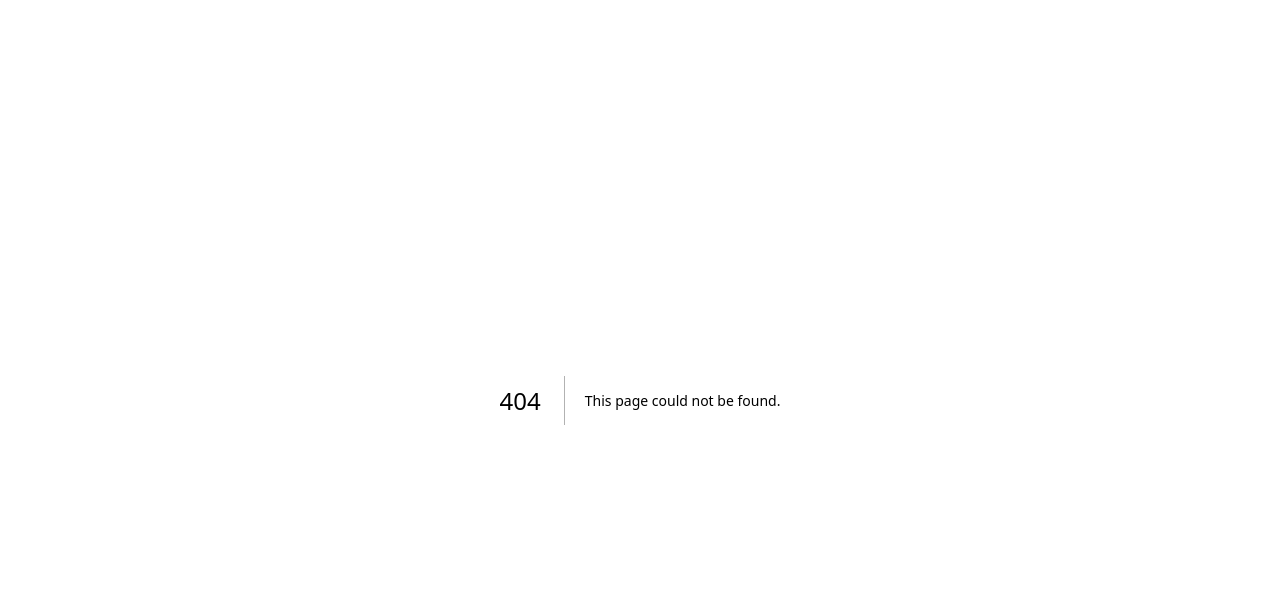
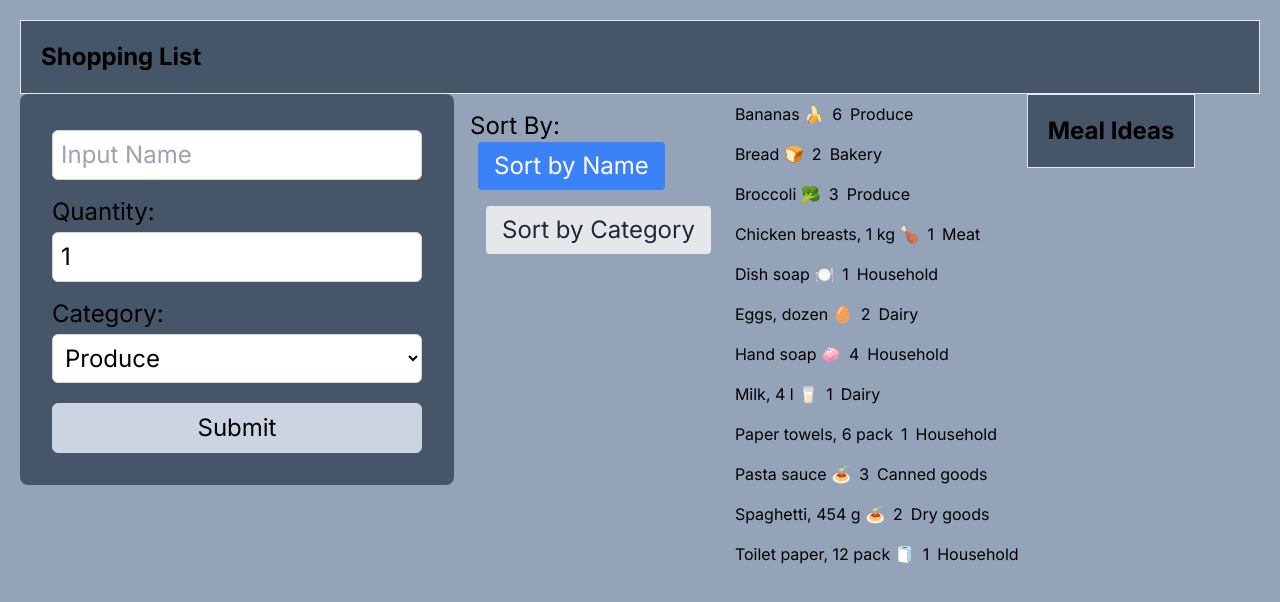
Before and after one commit to jericko24/crg306-assignments, a Next.js app: page /week-7 in a window 1280 px wide. Before the commit this address had no page. Shown: the top 602 px of the page. Built offline with nearby package versions, Linux system fonts and the light colour scheme.

Commit message:
Added week 7, will still need to fix meal ideas component

```diff
--- a/app/page.js
+++ b/app/page.js
@@ -19,6 +19,9 @@ export default function Home() {
       <div>
         <Link href="http://localhost:3000/week-6" target="blank">Week 6</Link>
       </div>
+      <div>
+        <Link href="http://localhost:3000/week-7" target="blank">Week 7</Link>
+      </div>
     </main>
   );
 }
--- /dev/null
+++ b/app/week-7/item-list.js
@@ -0,0 +1,44 @@
+"use client";
+
+import { Item } from "./item.js";
+import { useState } from "react";
+
+export function ItemList({ items, onItemSelect }) {
+    const [sortBy, setSortBy] = useState('name');
+
+    const itemsArray = [...items].sort((a, b) => {
+        if (sortBy === 'name') {
+            return a.name.localeCompare(b.name);
+        } else if (sortBy === 'category'){
+            return a.category.localeCompare(b.category);
+        }
+        return 0;
+    });
+
+    return (
+    <>
+        <div className="p-4 space-x-4">
+            Sort By:
+            <div className="mb-4 space-x-2 px-2">
+                <button
+                onClick={() => setSortBy('name')}
+                className={`px-4 py-2 rounded ${sortBy==='name' ? 'bg-blue-500 text-white' : 'bg-gray-200 text-gray-800'}`}
+                >Sort by Name</button>
+            </div>
+            <div className="mb-4 space-x-2">
+                <button
+                onClick={() => setSortBy('category')}
+                className={`px-4 py-2 rounded ${sortBy==='category' ? 'bg-blue-500 text-white' : 'bg-gray-200 text-gray-800'}`}
+                >Sort by Category</button>
+            </div>
+        </div>
+        <div>
+            <ul>
+            {itemsArray.map((item) => (
+                item && <Item key={item.id} {...item} onSelect={()=>onItemSelect(item)} />
+            ))}
+            </ul>
+        </div>
+    </>
+    );
+}
--- /dev/null
+++ b/app/week-7/item.js
@@ -0,0 +1,11 @@
+"use client";
+
+export function Item ({name, quantity, category, onSelect}) {
+    return (
+        <li class= "text-base px-2 py-2 flex space-x-2 cursor-pointer" onClick={onSelect}>
+            <span>{name.charAt(0).toUpperCase() + name.slice(1).toLowerCase()}</span>
+            <span>{quantity}</span>
+            <span>{category.charAt(0).toUpperCase() + category.slice(1).toLowerCase()}</span>
+        </li>
+    );
+}
--- /dev/null
+++ b/app/week-7/items.json
@@ -0,0 +1,74 @@
+[
+    {
+      "id": "1h2GJKH12gkHG31h1H",
+      "name": "milk, 4 L 🥛",
+      "quantity": 1,
+      "category": "dairy"
+    },
+    {
+      "id": "2KJH3k2j3H1k2J3K1H",
+      "name": "bread 🍞",
+      "quantity": 2,
+      "category": "bakery"
+    },
+    {
+      "id": "3h2KJH3k2j3H1k2J3",
+      "name": "eggs, dozen 🥚",
+      "quantity": 2,
+      "category": "dairy"
+    },
+    {
+      "id": "4k2J3K1H2GJKH12gk",
+      "name": "bananas 🍌",
+      "quantity": 6,
+      "category": "produce"
+    },
+    {
+      "id": "5H1h1H2KJH3k2j3H",
+      "name": "broccoli 🥦",
+      "quantity": 3,
+      "category": "produce"
+    },
+    {
+      "id": "6H1k2J3K1H2GJKH1",
+      "name": "chicken breasts, 1 kg 🍗",
+      "quantity": 1,
+      "category": "meat"
+    },
+    {
+      "id": "7gkHG31h1H2KJH3k",
+      "name": "pasta sauce 🍝",
+      "quantity": 3,
+      "category": "canned goods"
+    },
+    {
+      "id": "8j3H1k2J3K1H2GJK",
+      "name": "spaghetti, 454 g 🍝",
+      "quantity": 2,
+      "category": "dry goods"
+    },
+    {
+      "id": "9H12gkHG31h1H2KJ",
+      "name": "toilet paper, 12 pack 🧻",
+      "quantity": 1,
+      "category": "household"
+    },
+    {
+      "id": "10H3k2j3H1k2J3K1",
+      "name": "paper towels, 6 pack",
+      "quantity": 1,
+      "category": "household"
+    },
+    {
+      "id": "11k2J3K1H2GJKH12",
+      "name": "dish soap 🍽️",
+      "quantity": 1,
+      "category": "household"
+    },
+    {
+      "id": "12GJKH12gkHG31h1",
+      "name": "hand soap 🧼",
+      "quantity": 4,
+      "category": "household"
+    }
+]
--- /dev/null
+++ b/app/week-7/meal-ideas.js
@@ -0,0 +1,46 @@
+"use client";
+
+import { useState, useEffect } from 'react';
+
+async function fetchMeals(ingredient) {
+    try {
+        const response = await fetch(`https://www.themealdb.com/api/json/v1/1/filter.php?i=${ingredient}`);
+        const data = await response.json();
+        return data.meals;
+    } catch (error) {
+        console.error(error);
+    }
+}
+
+export function MealIdeas({ ingredient}) {
+    const [meals, setMeals] = useState([]);
+
+    function loadMealIdeas() {
+
+        fetchMeals(ingredient).then((meals) => {
+            setMeals(meals || []);
+        });
+    }
+
+    useEffect(() => {
+        if (ingredient){
+            loadMealIdeas();
+        }
+    }, [ingredient]);
+
+    return (
+    <div>
+        <header className='font-bold border px-5 py-5 bg-slate-600'>
+            <h1>Meal Ideas</h1>
+        </header>
+        <ul className='flex flex-wrap justify-center'>
+            {meals.map((meal) => (
+                <li key={meal.idMeal} className='p-5'>
+                    <img src={meal.strMealThumb} alt={meal.strMeal} />
+                    <h2>{meal.strMeal}</h2>
+                </li>
+            ))}
+        </ul>
+    </div>
+    );
+}
--- /dev/null
+++ b/app/week-7/new-item.js
@@ -0,0 +1,89 @@
+"use client";
+import { useState } from "react";
+
+
+export function NewItem({ onAddItem }) {
+    const [name, setName] = useState("");
+    const [quantity, setQuantity] = useState(1);
+    const [category, setCategory] = useState("Produce");
+
+
+    const randomIdGenerator = () => {
+        const char = 'abcedefghijABCDEFGHI0123456789';
+        let randomId = '';
+        for (let i = 0;i < 18; i++) {
+            randomId += char.charAt(Math.floor(Math.random() * char.length));
+        }
+        return randomId;
+    };
+
+    const handleSubmit = (event) => {
+        event.preventDefault();
+
+        if(name === "") {
+            alert("Name cannot be empty.");
+            return;
+        }
+
+        const newItem = { id:randomIdGenerator(), name, quantity, category };
+        onAddItem(newItem);
+        console.log(newItem);
+
+        alert(`Name: ${name}, Quantity: ${quantity}, Category: ${category} has been added to the list.`);
+
+        setName("");
+        setQuantity(1);
+        setCategory("Produce");
+    }
+
+    return (
+        <main class="items-center justify-center min-h-screen">
+            <div>
+                <div class="flex flex-col items-center bg-slate-600 p-8 rounded-lg w-full max-w-md">
+                    <form class="flex flex-col space-y-4" onSubmit={handleSubmit}>
+                        <div>
+                            <label>
+                                <input required type="text" value={name} onChange={(event) => setName(event.target.value)}
+                                className="input-field bg-white text-black border border-gray-300 rounded-md p-2 mt-1 w-full"
+                                placeholder="Input Name"/>
+                            </label>
+                        </div>
+                        <div>
+                            <label>
+                                Quantity:
+                                <input required type="number" min={1} max={99} value={quantity} onChange={(event) => setQuantity(event.target.value)}
+                                className="number-field bg-white text-black border border-gray-300 rounded-md p-2 mt-1 w-full"
+                                />
+                            </label>
+                        </div>
+                        <div>
+                            <label>
+                                Category:
+                                <select required value={category} onChange={(event) => setCategory(event.target.value)}
+                                className="number-field bg-white text-black border border-gray-300 rounded-md p-2 mt-1 w-full">
+                                    <option value="Produce">Produce</option>
+                                    <option value="Dairy">Dairy</option>
+                                    <option value="Bakery">Bakery</option>
+                                    <option value="Meat">Meat</option>
+                                    <option value="Frozen Foods">Frozen Foods</option>
+                                    <option value="Canned goods">Canned goods</option>
+                                    <option value="Dry goods">Dry goods</option>
+                                    <option value="Beverages">Beverages</option>
+                                    <option value="Snacks">Snacks</option>
+                                    <option value="Household">Household</option>
+                                    <option value="Other">Other</option>
+                                </select>
+                            </label>
+                        </div>
+                        <div>
+                            <button type="submit" onSubmit={handleSubmit}
+                            className="button bg-slate-300 text-black border border-gray-300 rounded-md p-2 mt-1 w-full hover:bg-white">
+                                Submit
+                            </button>
+                        </div>
+                    </form>
+                </div>
+            </div>
+        </main>
+    );
+}
--- /dev/null
+++ b/app/week-7/page.js
@@ -0,0 +1,34 @@
+"use client";
+
+import { ItemList } from './item-list.js';
+import { NewItem } from './new-item.js';
+import itemsData from './items.json';
+import { MealIdeas } from './meal-ideas.js';
+import { useState } from 'react';
+
+
+export default function Page() {
+    const [items, setItems] = useState(itemsData);
+    const [selectedItemName, setSelectedItemName] = useState('');
+
+    const addItem = (newItem) =>{
+        setItems([...items, newItem]);
+    }
+
+    const handleItemSelect = (item) => {
+        setSelectedItemName(item.name);
+    }
+
+    return (
+        <main className='text-2xl px-5 py-5 bg-slate-400'>
+            <header className='font-bold border px-5 py-5 bg-slate-600'>
+                <h1>Shopping List</h1>
+            </header>
+            <div className= "flex">
+            <NewItem onAddItem={addItem}/>
+            { items && <ItemList items={items} onItemSelect={handleItemSelect}/> }
+            <MealIdeas ingredient={selectedItemName} />
+            </div>
+        </main>
+    );
+}
```
